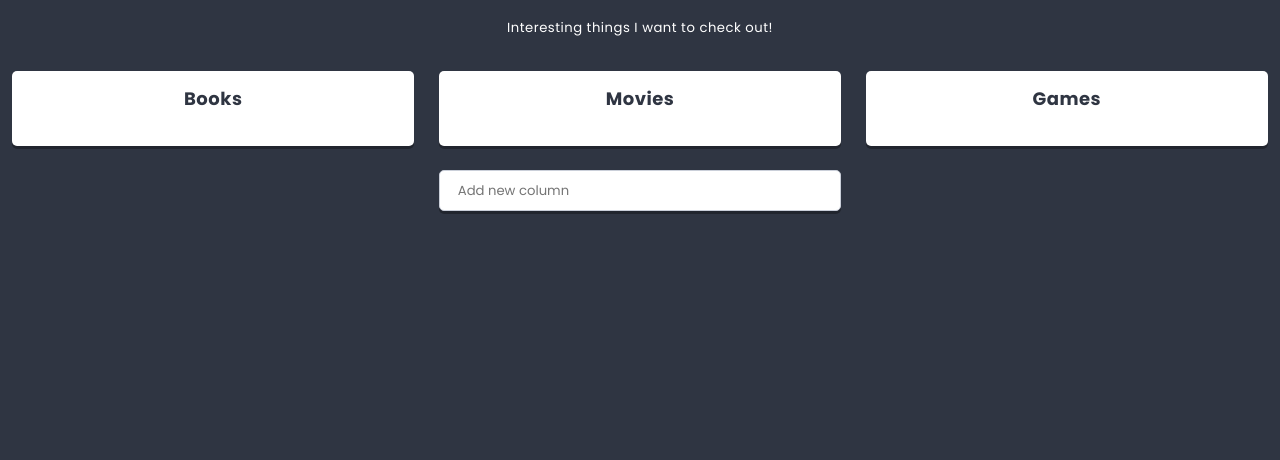
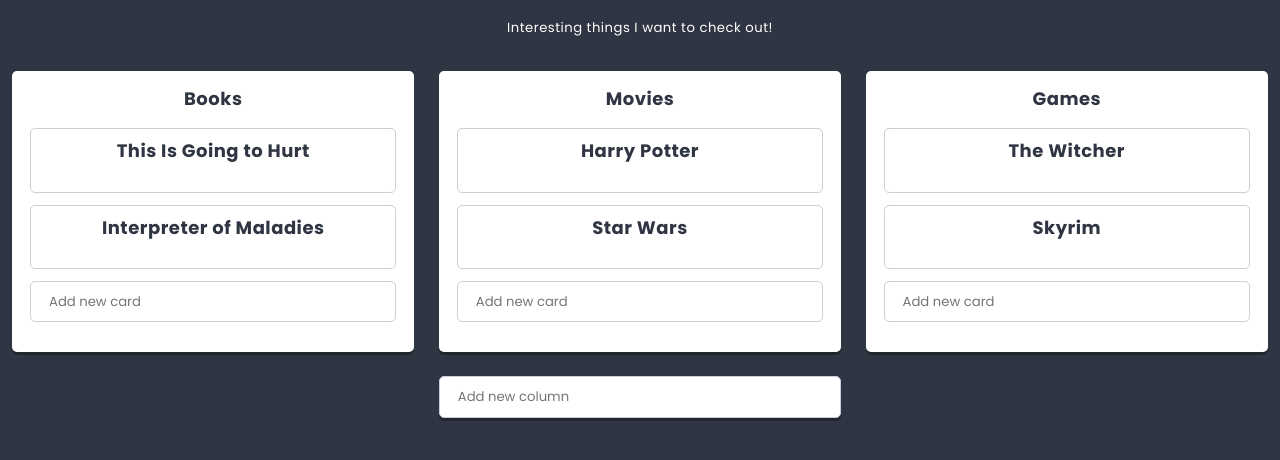
Before and after one commit to konlis/to-do-app, a React app: page / in a window 1280 px wide. Shown: the part 361-821 px from the top of the page. Before the commit the page ends 800 px from the top, so only its background shows below. Built offline with nearby package versions, Linux system fonts and the light colour scheme.

Commit message:
Add map methods and cards titles

```diff
--- a/src/components/Card/Card.js
+++ b/src/components/Card/Card.js
@@ -0,0 +1,20 @@
+import React from 'react';
+import styles from './Card.scss';
+import PropTypes from 'prop-types';
+import {pageContents, listData} from '../../data/dataStore';
+
+class Card extends React.Component {
+
+     static propTypes = {
+     title: PropTypes.node,
+    }
+
+    render() {
+      return (
+          <section className={styles.component}>
+            <h3 className={styles.title} > {this.props.title}</h3>
+          </section>
+      )
+    }
+}
+  export default Card;
--- a/src/components/Card/Card.scss
+++ b/src/components/Card/Card.scss
@@ -8,3 +8,9 @@
   margin: 0 0 $base-size 0;
   border-radius: $radius;
 }
+
+.title {
+  text-align: center;
+  font-size: ($base-size * 1.5);
+  margin: 0 0 ($base-size * 1.5) 0;
+}
--- a/src/components/Column/Column.js
+++ b/src/components/Column/Column.js
@@ -1,17 +1,47 @@
 import React from 'react';
 import styles from './Column.scss';
 import PropTypes from 'prop-types';
+import Card from '../Card/Card.js';
+import Creator from '../Creator/Creator.js';
+import {settings} from '../../data/dataStore';
 
 class Column extends React.Component {
+    state = {
+    cards: this.props.cards || [],
+  }
      static propTypes = {
      title: PropTypes.string,
+     cards: PropTypes.array,
+
+}
+addCard(title){
+  this.setState(state =>  (
+    {
+      cards: [
+        ...state.cards,
+        {
+          key: state.cards.length ? state.cards[state.cards.length-1].key+1 : 0,
+          title,
+        }
+      ]
+    }
+  ));
 }
 
   render() {
-      //console.log('titleprops', this.props.title);
     return (
         <section className={styles.component}>
           <h3 className={styles.title} > {this.props.title}</h3>
+          <div>
+          {this.state.cards.map(({key, ...cardProps}) => (
+              //console.log('state', this.state),
+              <Card key={key} {...cardProps} />
+          ))}
+          </div>
+          <div className={styles.creator}>
+            <Creator text={settings.cardCreatorText} action={title => this.addCard(title)}/>
+
+          </div>
         </section>
     )
   }
--- a/src/components/Hero/Hero.js
+++ b/src/components/Hero/Hero.js
@@ -1,12 +1,11 @@
 import React from 'react';
 import styles from './Hero.scss';
 import PropTypes from 'prop-types';
-import ReactHtmlParser from 'react-html-parser';
 
 const Hero = props => (
   <header className={styles.component}>
-    <h2 className={styles.title}>{ReactHtmlParser(props.titleText)}</h2>
-    <img className={styles.image} src={props.homeImage}></img>
+    <h2 className={styles.title}>{props.titleText}</h2>
+    <img className={styles.image} src={props.homeImage}/>
   </header>
 );
 
--- a/src/components/List/List.js
+++ b/src/components/List/List.js
@@ -3,7 +3,7 @@
 import Hero from '../Hero/Hero.js';
 import PropTypes from 'prop-types';
 import Column from '../Column/Column.js';
-import {settings} from '../../data/dataStore';
+import {settings, listData} from '../../data/dataStore';
 import ReactHtmlParser from 'react-html-parser';
 import Creator from '../Creator/Creator.js';
 
```
